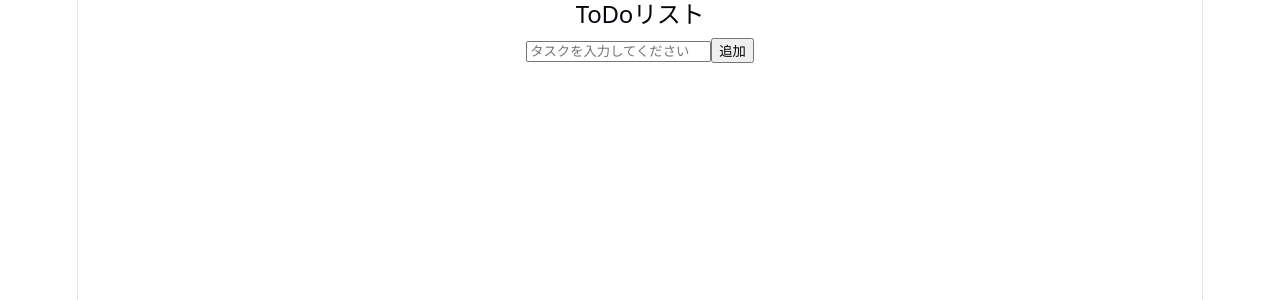
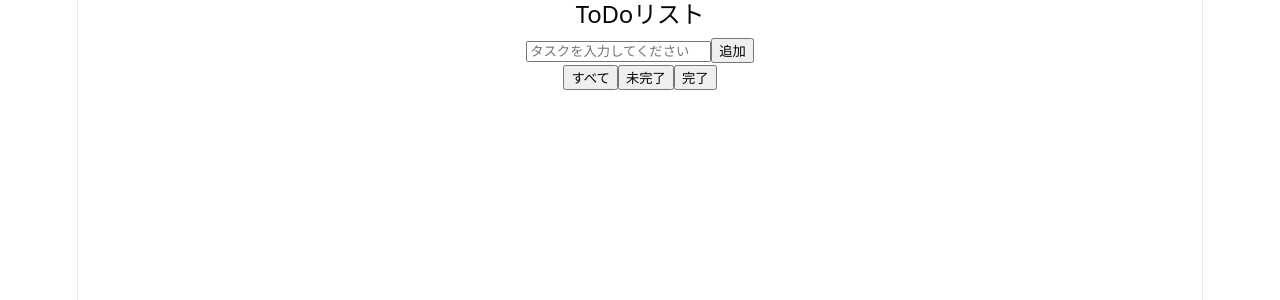
Before and after one commit to Ryoran-ran/React-Ts-ToDoList, a React (Vite) app: page / in a window 1280 px wide. Shown: the top 300 px of the page. Built offline with nearby package versions, Linux system fonts and the light colour scheme.

Commit message:
feat:フィルター機能を追加

```diff
--- a/src/App.tsx
+++ b/src/App.tsx
@@ -6,6 +6,7 @@ import type { Task } from './type/tasks'
 function App() {
   const [tasks, setTasks] = useState<Task[]>([])
   const [inputValue, setInputValue] = useState('')
+  const [filter, setFilter] = useState<'all' | 'active' | 'completed'>('all')
 
   const addTask = () => {
     if (inputValue === '') return;
@@ -32,12 +33,27 @@ function App() {
         <button onClick={addTask}>追加</button>
       </div>
 
+      {/* フィルタリング */}
+      <div>
+        <button onClick={() => setFilter('all')}>すべて</button>
+        <button onClick={() => setFilter('active')}>未完了</button>
+        <button onClick={() => setFilter('completed')}>完了</button>
+      </div>
+
       {/* タスク表示部 */}
       <ul>
-        {tasks.map((task) => (
+        {tasks
+        .filter((task) =>
+          filter === 'all' ||
+          (filter === 'active' && !task.completed) ||
+          (filter === 'completed' && task.completed)
+        )
+        .map((task) => (
           <li key={task.id}>
             {task.completed ? <s>{task.text}</s> : task.text}
-            <button onClick={() => todoTask(task.id)}>{task.completed ? '未完了' : '完了'}</button>
+            <button onClick={() => todoTask(task.id)}>
+              {task.completed ? '未完了' : '完了'}
+            </button>
             <button onClick={() => deleteTask(task.id)}>削除</button>
           </li>
         ))}
```
